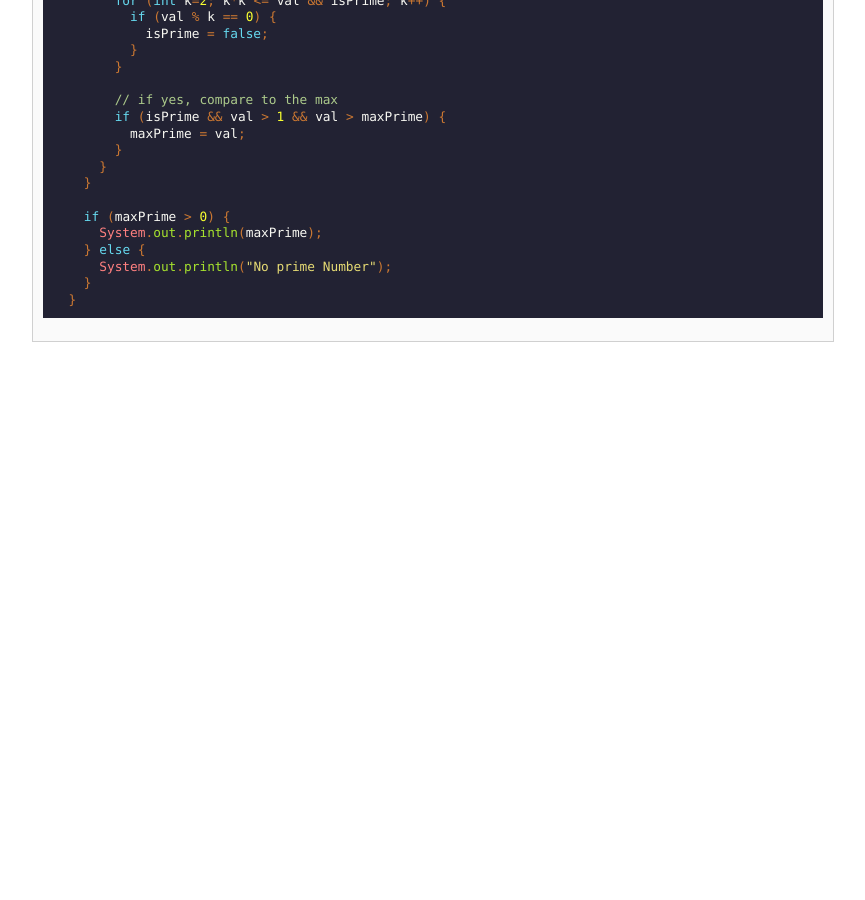
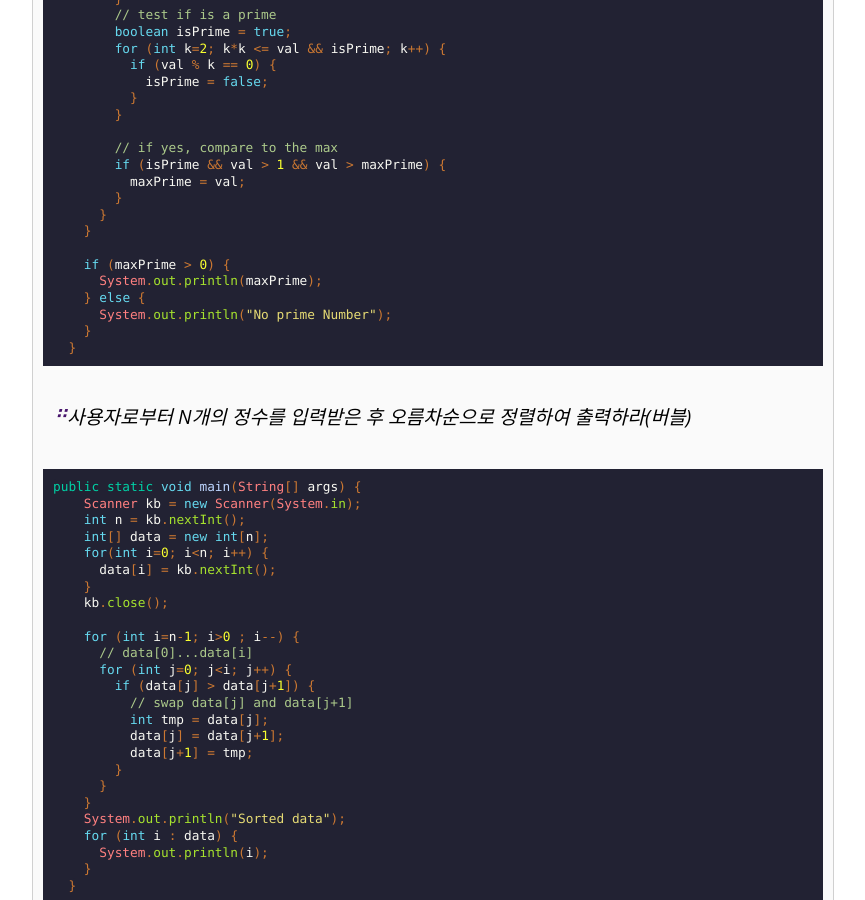
Before and after one commit to wafy/wafy.github.io, a Jekyll site: the page built from _wiki/algorism1.md, in a window 1280 px wide and 900 px high, scrolled down 2464 px. Shown: the whole window, without its empty margins (207-1072 px from the left). Built offline with Jekyll 4.4.1, drawn with Linux system fonts in a browser that asks for light colours; comment, search, counter and statistics services are not loaded; before the commit the page ends 2806 px from its top, so only the background shows below that; some of the changed text lies outside the part shown.

Commit message:
버블정렬 정리하라

````diff
--- a/_data/pageMap.yml
+++ b/_data/pageMap.yml
@@ -4,7 +4,7 @@ algorism1:
     summary: 알고리즘
     parent: ""
     url: /wiki/algorism1
-    updated: '2021-02-28 17:22:36 +0900'
+    updated: '2021-03-01 16:53:04 +0900'
     children: []
 funtional-interface:
     type: wiki
--- a/_data/tagList.yml
+++ b/_data/tagList.yml
@@ -1,4 +1,5 @@
 - 변수
+- '알고리즘,정렬,기초'
 - fav
 - 'fzf,'
 - 'terminal,'
--- a/_data/tagMap.yml
+++ b/_data/tagMap.yml
@@ -1,3 +1,5 @@
+'알고리즘,정렬,기초':
+    - {fileName: algorism1}
 'terminal,':
     - {fileName: Terminal}
 'fzf,':
--- a/_wiki/algorism1.md
+++ b/_wiki/algorism1.md
@@ -3,8 +3,8 @@ layout  : wiki
 title   : 알고리즘
 summary : 알고리즘
 date    : 2021-02-26 17:11:06 +0900
-updated : 2021-02-28 17:22:36 +0900
-tag     :
+updated : 2021-03-01 16:53:04 +0900
+tag     : 알고리즘,정렬,기초
 toc     : true
 public  : true
 parent  :
@@ -134,3 +134,32 @@ public static void main(String[] args) {
     }
   }
 ```
+
+##### 사용자로부터 N개의 정수를 입력받은 후 오름차순으로 정렬하여 출력하라(버블)
+```java
+public static void main(String[] args) {
+    Scanner kb = new Scanner(System.in);
+    int n = kb.nextInt();
+    int[] data = new int[n];
+    for(int i=0; i<n; i++) {
+      data[i] = kb.nextInt();
+    }
+    kb.close();
+
+    for (int i=n-1; i>0 ; i--) {
+      // data[0]...data[i]
+      for (int j=0; j<i; j++) {
+        if (data[j] > data[j+1]) {
+          // swap data[j] and data[j+1]
+          int tmp = data[j];
+          data[j] = data[j+1];
+          data[j+1] = tmp;
+        }
+      }
+    }
+    System.out.println("Sorted data");
+    for (int i : data) {
+      System.out.println(i);
+    }
+  }
+```
````
